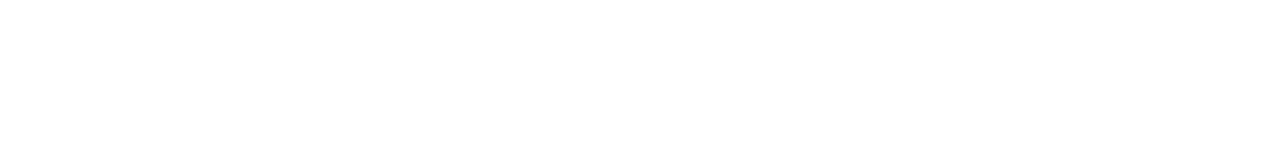
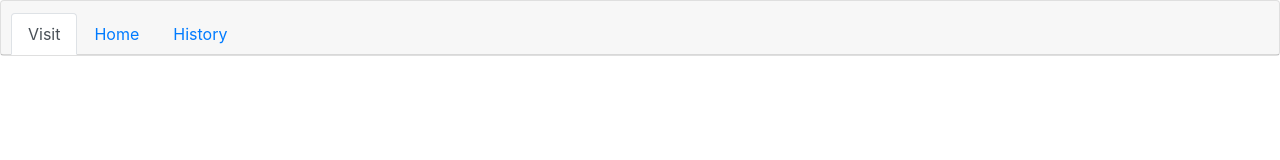
Before and after one commit to stephnos/ca3-CS1534, a plain HTML site: page visit.html in a window 1280 px wide. Drawn offline with nearby package versions, Linux system fonts and the light colour scheme.

Commit message:
Update visit.html
added bootstrap and navigation

```diff
--- a/visit.html
+++ b/visit.html
@@ -2,8 +2,19 @@
 <html lang="en">
 <head>
     <meta charset="utf-8">
+    <meta name="viewport" content="width=device-width, initial-scale=1.0, shrink-to-fit=no">
     <title>Untitled</title>
+    <link rel="stylesheet" href="assets/bootstrap/css/bootstrap.min.css">
 </head>
 <body>
+    <div class="card">
+        <div class="card-header">
+            <ul class="nav nav-tabs card-header-tabs">
+                <li class="nav-item"><a class="nav-link active" href="#">Visit</a></li>
+                <li class="nav-item"><a class="nav-link" href="home.html">Home</a></li>
+                <li class="nav-item"><a class="nav-link" href="history.html">History</a></li>
+            </ul>
+        </div>
+    </div>
 </body>
 </html>
```
